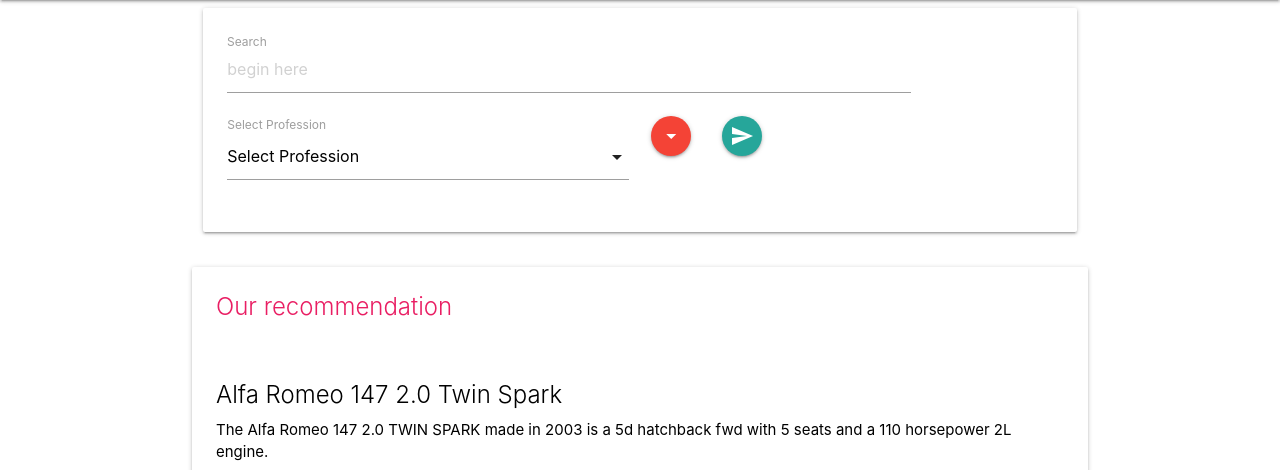
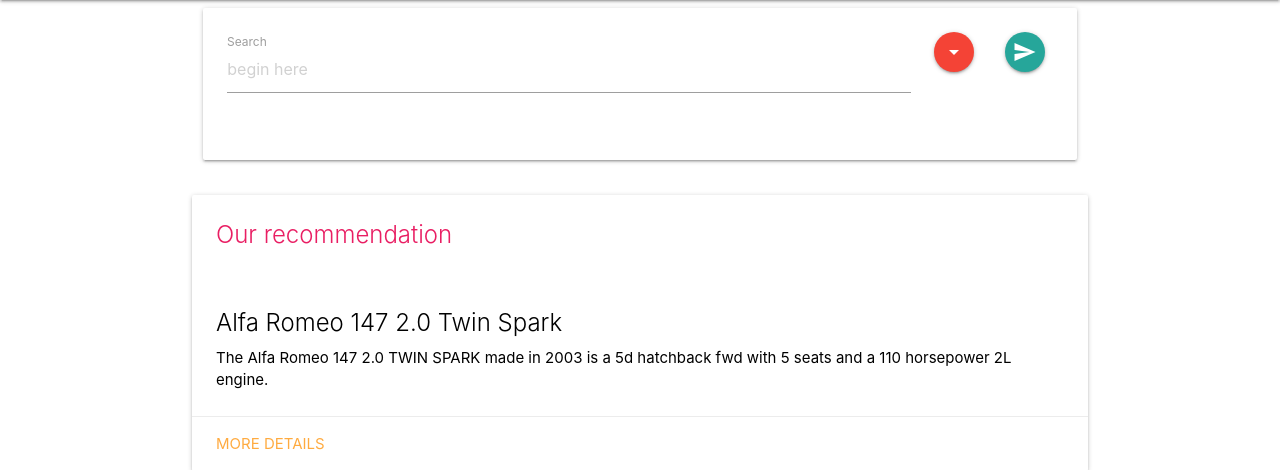
Before and after one commit to death667b/ICJK, a Django app: page /personal in a window 1280 px wide. Shown: the part 64-534 px from the top of the page. Run offline with Django 3.2, Linux system fonts and the light colour scheme; data comes from the database, SQL or seed files in the repository; some libraries are stand-ins or nearby versions.

Commit message:
Fix home view with double select a profession

```diff
--- a/ICJK/Home/templates/Home/index.html
+++ b/ICJK/Home/templates/Home/index.html
@@ -44,17 +44,6 @@
                                     <div class="input-field col s12 m10">
                                         <input id="query" type="text" name="query" class="validate" placeholder="begin here" value="{% if query %}{{query}}{% endif %}"></input>
                                         <label for="query">Search</label>
-                                    </div>
-                                    <div class="col s6">
-                                        <label for="store">Select Profession</label>
-                                        <select name="profession" id="profession">
-                                            <option value = "" disabled selected>Select Profession</option>
-                                            {% if profession_list %}
-                                                {% for profession in profession_list  %}
-                                                <option value="{{profession}}">{{profession}}</option>
-                                                {% endfor %}
-                                            {% endif %}
-                                        </select>
                                     </div>
                                     <div class="col s6 m1 valign-wrapper">
                                         <a class="btn-floating btn-medium waves-effect waves-light red" id="filter-toggle"><i class="material-icons">arrow_drop_down</i></a>
```
